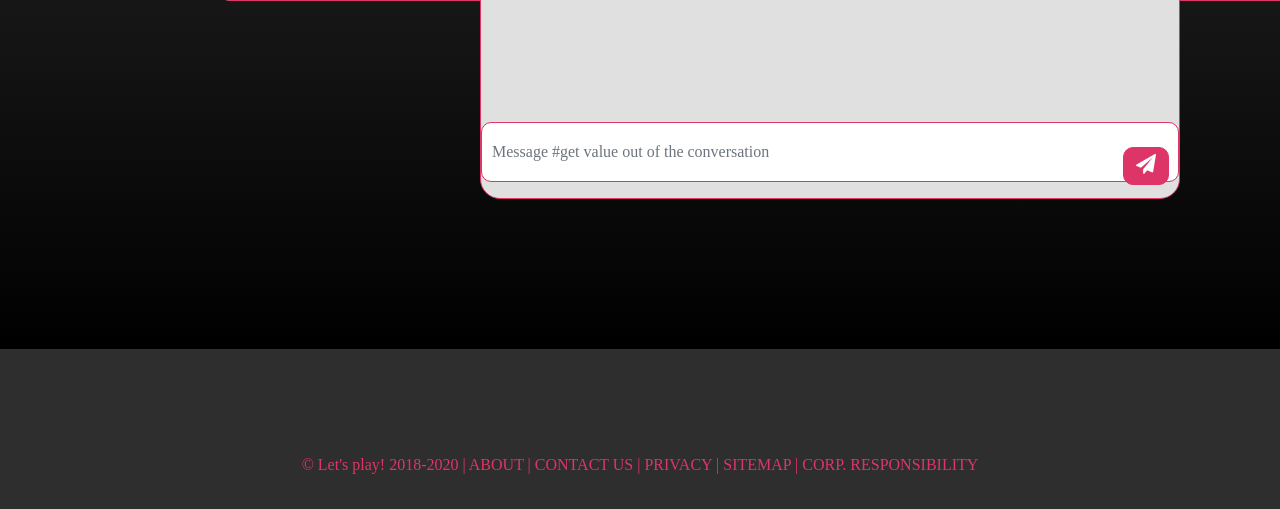
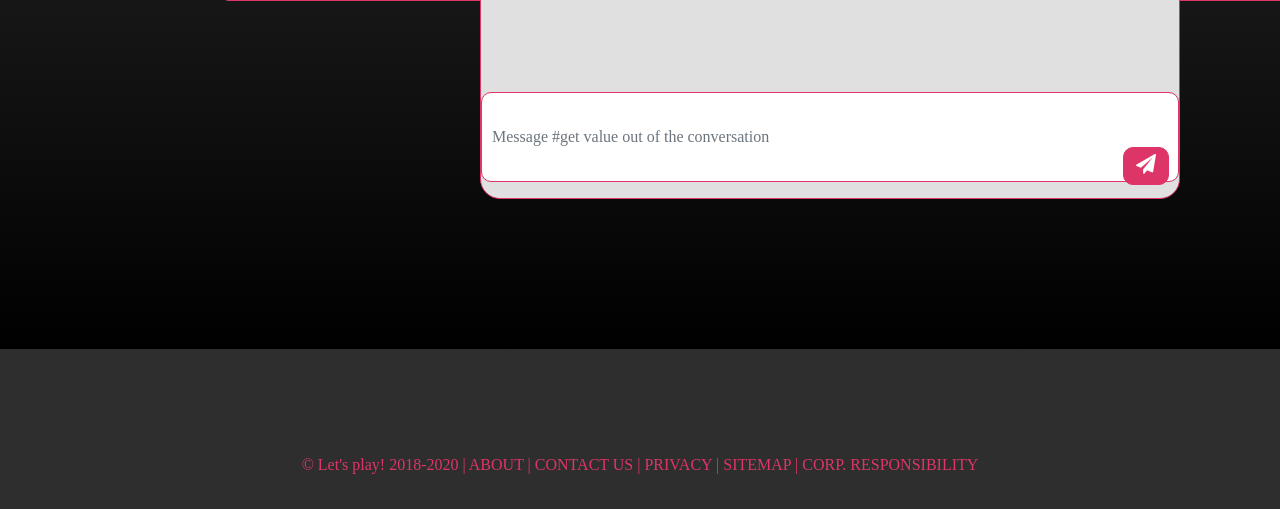
Before and after one commit to dagas19/Lets-play, a Rails app: page /events/1 in a window 1280 px wide; the page is wider, and only the part inside the window is pictured. Shown: the part 1321-1830 px from the top of that part. Run offline with Rails 7, Linux system fonts and the light colour scheme; a user stored in the database is signed in; data comes from the database, SQL or seed files in the repository; style sheets or scripts are compiled from the project's sources; parts of the project's set-up code (start-up, migrations or seed data) failed here and were passed over; some libraries are stand-ins or nearby versions; some web fonts are replaced.

Commit message:
lit change

```diff
--- a/app/assets/stylesheets/components/_bck.scss
+++ b/app/assets/stylesheets/components/_bck.scss
@@ -103,7 +103,7 @@
   border-top-right-radius: 10px;
   border-top-style: solid;
   border-top-width: 1px;
-  height: 60px;
+  height: 90px;
   padding-left: 10px;
   width: 100%;
   }
```
